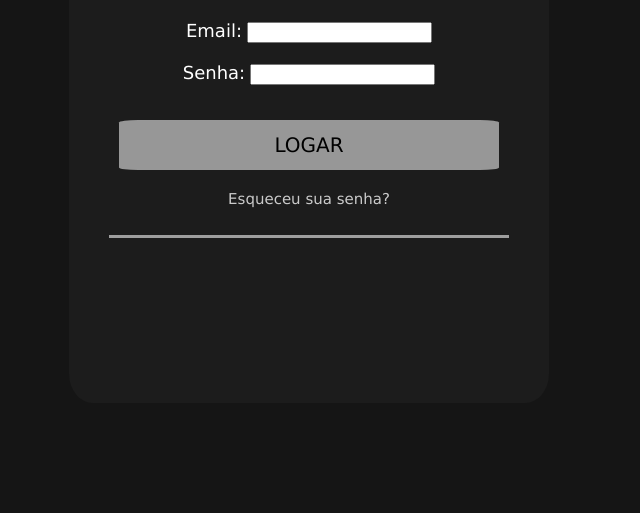
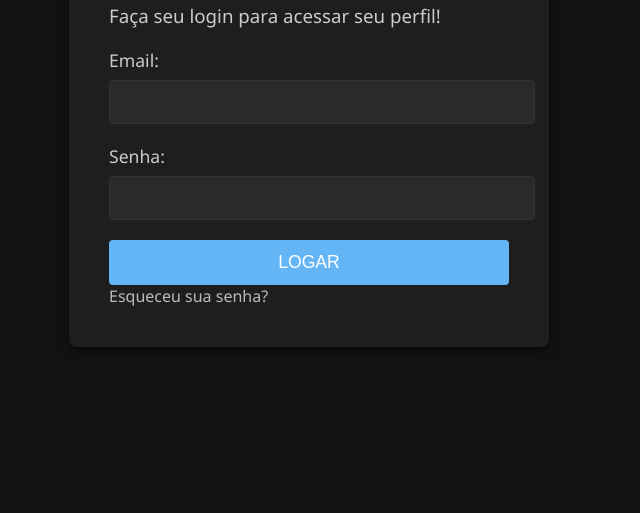
Before and after one commit to roycyeduardo/LoginPage, a plain HTML site: page index.html in a window 1280 px wide. Shown: the part 287-800 px from the top of the page, without its empty margins (331-971 px from the left). Drawn offline with Linux system fonts and the light colour scheme; grey boxes are pictures that could not be loaded.

Commit message:
Melhorado design

```diff
--- a/index.html
+++ b/index.html
@@ -2,42 +2,30 @@
 <html lang="pt-br">
 <head>
     <meta charset="UTF-8">
-    <meta http-equiv="X-UA-Compatible" content="IE=edge">
     <meta name="viewport" content="width=device-width, initial-scale=1.0">
     <title>Login</title>
-
     <link rel="stylesheet" href="./src/css/style1.css">
     <link rel="shortcut icon" href="./src/img/iconCadeado.png" type="image/x-icon">
-
 </head>
 <body>
     <div class="login-painel">
-        <br>
-        <hr>
-        <br>
-
         <h1>LOGIN</h1>
         <h3>Faça seu login para acessar seu perfil!</h3>
-        <br>
 
         <form id="login">
-            <label>Email:</label>
-            <input type="email" id="login_email"><br>
-            <br>
-            <label>Senha:</label>
-            <input type="password" id="login_senha"><br>
+            <div class="form-group">
+                <label for="login_email">Email:</label>
+                <input type="email" id="login_email" name="login_email" required>
+            </div>
+            <div class="form-group">
+                <label for="login_senha">Senha:</label>
+                <input type="password" id="login_senha" name="login_senha" required>
+            </div>
             <p id="checarconta"></p>
-            <br>
-            <input type="submit" class="logar" value="LOGAR"><br>
-            <br>
+            <button type="submit" class="logar">LOGAR</button>
             <a href="#">Esqueceu sua senha?</a>
         </form>
-
-        <br>
-        <hr>
-        <br>
     </div>
-
     <script src="./src/js/login.js"></script>
 </body>
 </html>
--- a/src/css/style1.css
+++ b/src/css/style1.css
@@ -1,75 +1,102 @@
 body {
-    background-color: #151515;
-    color: #fff;
-    margin: 0px;
-
-    font-family: 'Lucida Sans', 'Lucida Sans Regular', 'Lucida Grande', 'Lucida Sans Unicode', Geneva, Verdana, sans-serif;
-
+    background-color: #121212;
+    color: #e0e0e0;
+    margin: 0;
+    font-family: 'Segoe UI', Tahoma, Geneva, Verdana, sans-serif;
     display: flex;
-    flex-direction: row;
     justify-content: center;
     align-items: center;
-
     width: 100vw;
     height: 100vh;
 }
 
 hr {
-	height:3px;
-	border-width:0;
-	background: transparent url("https://imageup.me/images/f666002b-b8e8-4cf7-8d2b-141dc5796908.png") center no-repeat;
+    border: none;
+    height: 1px;
+    background: linear-gradient(to right, transparent, #424242, transparent);
+    margin: 20px 0;
 }
 
 a {
-    font-size: 15px;
+    font-size: 1rem;
     text-decoration: none;
+    color: #bbbbbb;
+    transition: color 0.3s ease;
+}
 
-    color: #cacaca;
-}
 a:hover {
-    color: #868686;
+    color: #888888;
 }
 
 label {
-    font-size: 18px;
+    display: block;
+    margin-bottom: 8px;
+    font-size: 1.1rem;
+    color: #ccc;
 }
 
 b {
-    font-size: 10pt;
-    color: red;
+    font-size: 0.8rem;
+    color: #f44336;
 }
 
 .login-painel {
-    border-radius: 5%;
-    background-color: #3030303f;
+    background-color: #1e1e1e;
+    border-radius: 8px;
+    padding: 40px;
+    width: 400px;
+    box-shadow: 0 4px 8px rgba(0, 0, 0, 0.5);
+}
 
-    text-align: center;
+.login-painel h1 {
+    margin-bottom: 10px;
+    color: #fff;
+}
 
-    width: 480px;
-    height: 580px;
+.login-painel h3 {
+    margin-bottom: 20px;
+    color: #ccc;
+    font-weight: 400;
+}
+
+.form-group {
+    margin-bottom: 20px;
+    text-align: left;
+}
+
+.form-group input {
+    width: 100%;
+    padding: 12px;
+    border: 1px solid #333;
+    border-radius: 4px;
+    background-color: #2a2a2a;
+    color: #e0e0e0;
+    font-size: 1rem;
+    transition: border-color 0.3s ease;
+}
+
+.form-group input:focus {
+    border-color: #64b5f6;
+    outline: none;
 }
 
 .logar {
-    background-color: #979797;
+    background-color: #64b5f6;
+    color: #fff;
+    font-size: 1.1rem;
+    padding: 12px 20px;
+    border: none;
+    border-radius: 4px;
+    cursor: pointer;
+    width: 100%;
+    transition: background-color 0.3s ease;
+}
 
-    font-size: 20px;
-    font-family: 'Lucida Sans', 'Lucida Sans Regular', 'Lucida Grande', 'Lucida Sans Unicode', Geneva, Verdana, sans-serif;
-
-    width: 380px;
-    height: 50px;
-
-    border-radius: 5%;
-    border: none;
-}
 .logar:hover {
-    background-color: #505050;
+    background-color: #42a5f5;
 }
 
 .lembrarl {
-    font-size: 14px;
+    font-size: 0.9rem;
+    color: #bbb;
 }
-
-.text_input {
-    width: 300px;
-    height: 28px;
-}
--- a/src/css/style2.css
+++ b/src/css/style2.css
@@ -1,17 +1,16 @@
 body {
     background-image: url("https://i.makeagif.com/media/12-04-2018/IxHq7M.gif");
-    font-family: 'Lucida Sans', 'Lucida Sans Regular', 'Lucida Grande', 'Lucida Sans Unicode', Geneva, Verdana, sans-serif;
-
+    font-family: 'Segoe UI', Tahoma, Geneva, Verdana, sans-serif;
     background-repeat: no-repeat;
     background-position: center;
     background-size: cover;
-
-    height: 100vh;
+    min-height: 100vh;
     margin: 0;
-
+    display: flex;
+    flex-direction: column;
     justify-content: center;
     align-items: center;
     text-align: center;
-
-    color: #fff;
+    color: #e0e0e0;
+    overflow: hidden;
 }
--- a/src/js/login.js
+++ b/src/js/login.js
@@ -1,22 +1,25 @@
-const form = document.getElementById("login")
+const form = document.getElementById("login");
+const check = document.getElementById("checarconta");
 
-form.addEventListener("submit", function (event) {
-    event.preventDefault()
-    const userEmail = document.getElementById("login_email").value
-    const userPassword = document.getElementById("login_senha").
+form.addEventListener("submit", async (event) => {
+    event.preventDefault();
+    const userEmail = document.getElementById("login_email").value;
+    const userPassword = document.getElementById("login_senha").value;
 
-    console.log(document.cookie)
+    try {
+        const response = await fetch('./src/database/accounts.json');
+        if (!response.ok) {
+            throw new Error(`HTTP error! status: ${response.status}`);
+        }
+        const data = await response.json();
 
-    const check = document.getElementById("checarconta")
-    fetch('./src/database/accounts.json').then(data => {
-        data.json().then(data => {
-            if (data.hasOwnProperty(userEmail)) {
-                if (data[userEmail].password == userPassword) {
-                    window.location.href = "./src/pages/checked.html"
-                } else {
-                    return check.innerHTML = "<b>Email ou senha inválidos!</b>"
-                }
-            }
-        })
-    })
-})
+        if (data.hasOwnProperty(userEmail) && data[userEmail].password === userPassword) {
+            window.location.href = "./src/pages/checked.html";
+        } else {
+            check.innerHTML = "<b>Email ou senha inválidos!</b>";
+        }
+    } catch (error) {
+        console.error("Erro ao processar login:", error);
+        check.innerHTML = "<b>Erro ao processar login. Tente novamente.</b>";
+    }
+});
```
Also changed, not shown: src/database/accounts.json (+3 -7 lines), src/img/Exemplo1.png, 1 other file.
